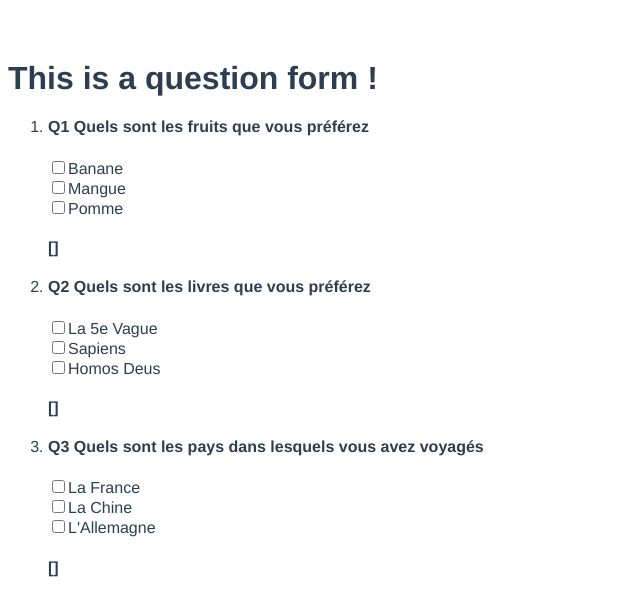
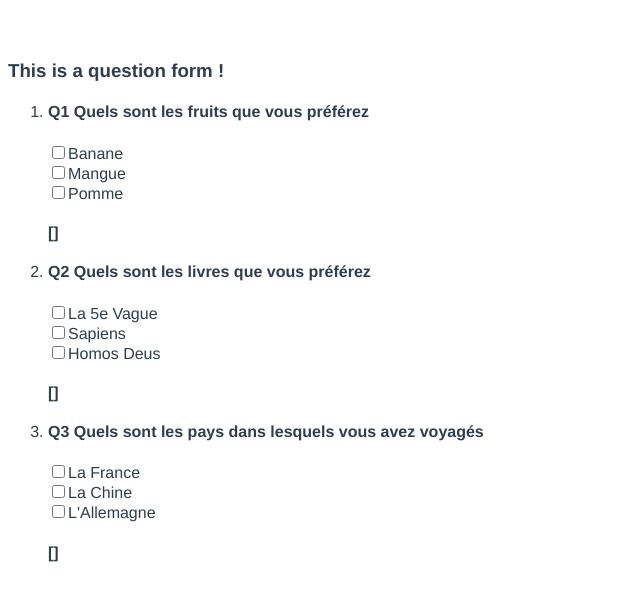
Before and after one commit to hyyyanick/my-book, a Vue app: page / in a window 1280 px wide. Shown: the top 616 px of the page, without its empty margins (0-640 px from the left). Built offline with nearby package versions, Linux system fonts and the light colour scheme.

Commit message:
add vue router and vuex and init app router

```diff
--- a/package.json
+++ b/package.json
@@ -8,7 +8,9 @@
     "lint": "vue-cli-service lint"
   },
   "dependencies": {
-    "vue": "^2.5.17"
+    "vue": "^2.5.17",
+    "vue-router": "^3.0.2",
+    "vuex": "^3.0.1"
   },
   "devDependencies": {
     "@vue/cli-plugin-babel": "^3.2.0",
--- a/src/App.vue
+++ b/src/App.vue
@@ -1,31 +1,28 @@
 <template>
   <div id="app">
-    <Dashboard :msg="title"/>
+    <h3>{{title}}</h3>
+
+    <router-view></router-view>
   </div>
 </template>
 
 <script>
-import Dashboard from './components/Dashboard.vue'
-
 export default {
-  name: 'app',
-  data(){
+  name: "app",
+  data() {
     return {
       title: ""
-    }
+    };
   },
   mounted() {
-    this.title = "This is a question form !"
-  },
-  components: {
-    Dashboard
+    this.title = "This is a question form !";
   }
-}
+};
 </script>
 
 <style>
 #app {
-  font-family: 'Avenir', Helvetica, Arial, sans-serif;
+  font-family: "Avenir", Helvetica, Arial, sans-serif;
   -webkit-font-smoothing: antialiased;
   -moz-osx-font-smoothing: grayscale;
 
--- a/src/components/Questions.vue
+++ b/src/components/Questions.vue
@@ -16,5 +16,5 @@
 export default {
   name: "Questions",
   props: ["questions"]
-    }
+};
 </script>
--- a/src/main.js
+++ b/src/main.js
@@ -1,8 +1,11 @@
-import Vue from 'vue'
-import App from './App.vue'
+import Vue from 'vue';
+import App from './App.vue';
+
+import router from './routes';
 
 Vue.config.productionTip = false
 
 new Vue({
+  router: router,
   render: h => h(App),
 }).$mount('#app')
--- /dev/null
+++ b/src/routes.js
@@ -0,0 +1,18 @@
+import Vue from 'vue';
+import VueRouter from 'vue-router';
+import Dashboard from "./components/Dashboard";
+import Questions from "./components/Questions";
+
+const routes = [
+    { path: "/", component: Dashboard },
+    { path: "/question-list", component: Questions }
+];
+
+Vue.use(VueRouter);
+
+const router = new VueRouter({
+    routes: routes,
+    mode: "history"
+});
+
+export default router;
```
Also changed, not shown: 1 other file (tests, documents, lock files or other folders). Lines whose indentation alone changed are shown as unchanged.
